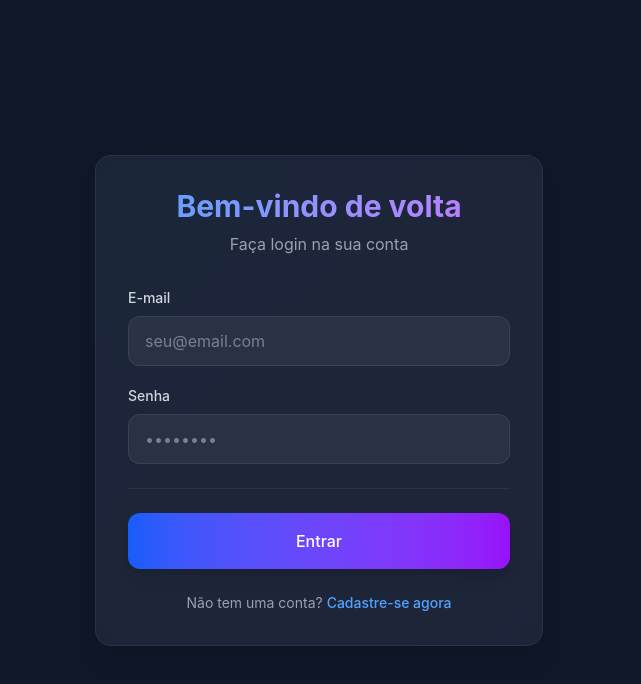
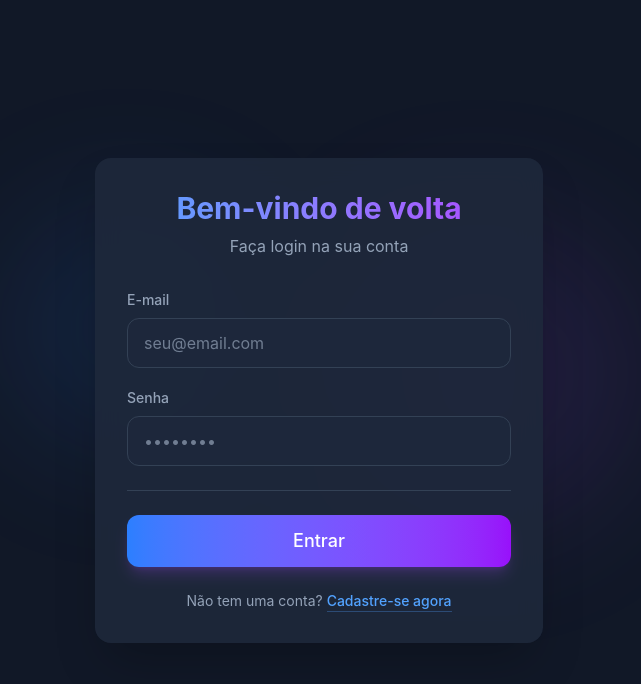
Before and after one commit to ingrydaraujob/login-supa, a React (Vite) app in the folder login/: page / in a window 1280 px wide. Shown: the top 684 px of the page, without its empty margins (321-962 px from the left). Built offline with nearby package versions, Linux system fonts and the light colour scheme.

Commit message:
Update Login.jsx

```diff
--- a/login/src/Login.jsx
+++ b/login/src/Login.jsx
@@ -29,29 +29,29 @@ export default function Login() {
   };
 
   return (
-    <div className="min-h-screen w-full bg-gray-900 flex items-center justify-center p-4">
-      <div className="w-full max-w-md mx-auto">
-        <div className="relative">
-          {/* Efeitos de gradiente para background */}
-          <div className="absolute inset-0 bg-gradient-to-br from-blue-900/20 to-purple-900/20 rounded-3xl"></div>
+    <div className="min-h-screen w-full bg-[#111827] flex items-center justify-center p-4">
+      {/* Elementos decorativos de fundo */}
+      <div className="absolute inset-0 overflow-hidden pointer-events-none">
+        <div className="absolute top-1/4 left-1/4 w-64 h-64 bg-blue-500/10 rounded-full blur-3xl"></div>
+        <div className="absolute bottom-1/3 right-1/4 w-80 h-80 bg-purple-500/10 rounded-full blur-3xl"></div>
+      </div>
 
-          {/* Card principal */}
-          <form
-            onSubmit={handleLogin}
-            className="relative bg-gray-800/80 backdrop-blur-sm p-8 rounded-2xl border border-gray-700/50 shadow-xl"
-          >
+      <div className="w-full max-w-md mx-auto relative z-10">
+        {/* Card principal com efeito de vidro */}
+        <div className="bg-[#1E293B]/90 backdrop-blur-md rounded-2xl shadow-2xl overflow-hidden">
+          <form onSubmit={handleLogin} className="p-8">
             {/* Cabeçalho */}
             <div className="text-center mb-8">
-              <h1 className="text-3xl font-bold text-transparent bg-clip-text bg-gradient-to-r from-blue-400 to-purple-400">
+              <h1 className="text-3xl font-bold text-transparent bg-clip-text bg-gradient-to-r from-blue-400 to-purple-500">
                 Bem-vindo de volta
               </h1>
-              <p className="mt-2 text-gray-400">Faça login na sua conta</p>
+              <p className="mt-2 text-[#94A3B8]">Faça login na sua conta</p>
             </div>
 
             {/* Campos do formulário */}
             <div className="space-y-5">
               <div>
-                <label htmlFor="email" className="block text-sm font-medium text-gray-300 mb-2">
+                <label htmlFor="email" className="block text-sm font-medium text-[#94A3B8] mb-2">
                   E-mail
                 </label>
                 <input
@@ -60,13 +60,13 @@ export default function Login() {
                   placeholder="seu@email.com"
                   value={email}
                   onChange={(e) => setEmail(e.target.value)}
-                  className="w-full px-4 py-3 bg-gray-700/50 border border-gray-600/50 rounded-xl focus:ring-2 focus:ring-blue-500 focus:border-blue-500 outline-none transition text-white placeholder-gray-400/70"
+                  className="w-full px-4 py-3 bg-[#1E293B]/80 border border-[#334155] rounded-xl focus:ring-2 focus:ring-blue-500/50 focus:border-blue-500/50 outline-none transition-all duration-300 text-white placeholder-[#94A3B8]/70"
                   required
                 />
               </div>
 
               <div>
-                <label htmlFor="password" className="block text-sm font-medium text-gray-300 mb-2">
+                <label htmlFor="password" className="block text-sm font-medium text-[#94A3B8] mb-2">
                   Senha
                 </label>
                 <input
@@ -75,22 +75,20 @@ export default function Login() {
                   placeholder="••••••••"
                   value={password}
                   onChange={(e) => setPassword(e.target.value)}
-                  className="w-full px-4 py-3 bg-gray-700/50 border border-gray-600/50 rounded-xl focus:ring-2 focus:ring-blue-500 focus:border-blue-500 outline-none transition text-white placeholder-gray-400/70"
+                  className="w-full px-4 py-3 bg-[#1E293B]/80 border border-[#334155] rounded-xl focus:ring-2 focus:ring-blue-500/50 focus:border-blue-500/50 outline-none transition-all duration-300 text-white placeholder-[#94A3B8]/70"
                   required
                 />
               </div>
             </div>
 
             {/* Divisor */}
-            <div className="my-6 border-t border-gray-700/50"></div>
+            <div className="my-6 border-t border-[#334155]"></div>
 
             {/* Botão de login */}
             <button
               type="submit"
               disabled={carregando}
-              className={`w-full px-6 py-4 rounded-xl font-medium text-white transition-all ${carregando
-                ? 'bg-blue-700/70 cursor-not-allowed'
-                : 'bg-gradient-to-r from-blue-600 to-purple-600 hover:from-blue-500 hover:to-purple-500 shadow-lg hover:shadow-blue-500/20'}`}
+              className="w-full py-3 px-4 bg-gradient-to-r from-blue-500 to-purple-600 rounded-xl text-white font-medium text-lg shadow-lg shadow-purple-500/20 hover:shadow-purple-500/40 transform hover:translate-y-[-1px] transition-all duration-300"
             >
               {carregando ? (
                 <span className="flex items-center justify-center gap-2">
@@ -98,32 +96,32 @@ export default function Login() {
                     <circle className="opacity-25" cx="12" cy="12" r="10" stroke="currentColor" strokeWidth="4"></circle>
                     <path className="opacity-75" fill="currentColor" d="M4 12a8 8 0 018-8V0C5.373 0 0 5.373 0 12h4zm2 5.291A7.962 7.962 0 014 12H0c0 3.042 1.135 5.824 3 7.938l3-2.647z"></path>
                   </svg>
-                  Entrando...
+                  <span>Entrando...</span>
                 </span>
-              ) : 'Entrar'}
+              ) : (
+                <span>Entrar</span>
+              )}
             </button>
 
             {/* Mensagem de erro */}
             {mensagem && (
-              <div className="mt-4 p-3 bg-red-900/30 border border-red-700/50 rounded-lg text-red-200 text-sm">
+              <div className="mt-4 p-3 bg-red-500/10 border border-red-500/30 rounded-lg text-red-200 text-sm">
                 {mensagem}
               </div>
             )}
 
             {/* Link para cadastro */}
-            <div className="mt-6 text-center text-sm text-gray-400">
+            <div className="mt-6 text-center text-sm text-[#94A3B8]">
               Não tem uma conta?{' '}
               <a
                 href="/register"
-                className="font-medium text-blue-400 hover:text-blue-300 transition-colors"
+                className="font-medium text-blue-400 hover:text-blue-300 transition-colors border-b border-blue-400/30 hover:border-blue-400 pb-0.5"
               >
                 Cadastre-se agora
               </a>
             </div>
           </form>
         </div>
-
-
       </div>
     </div>
   );
```
